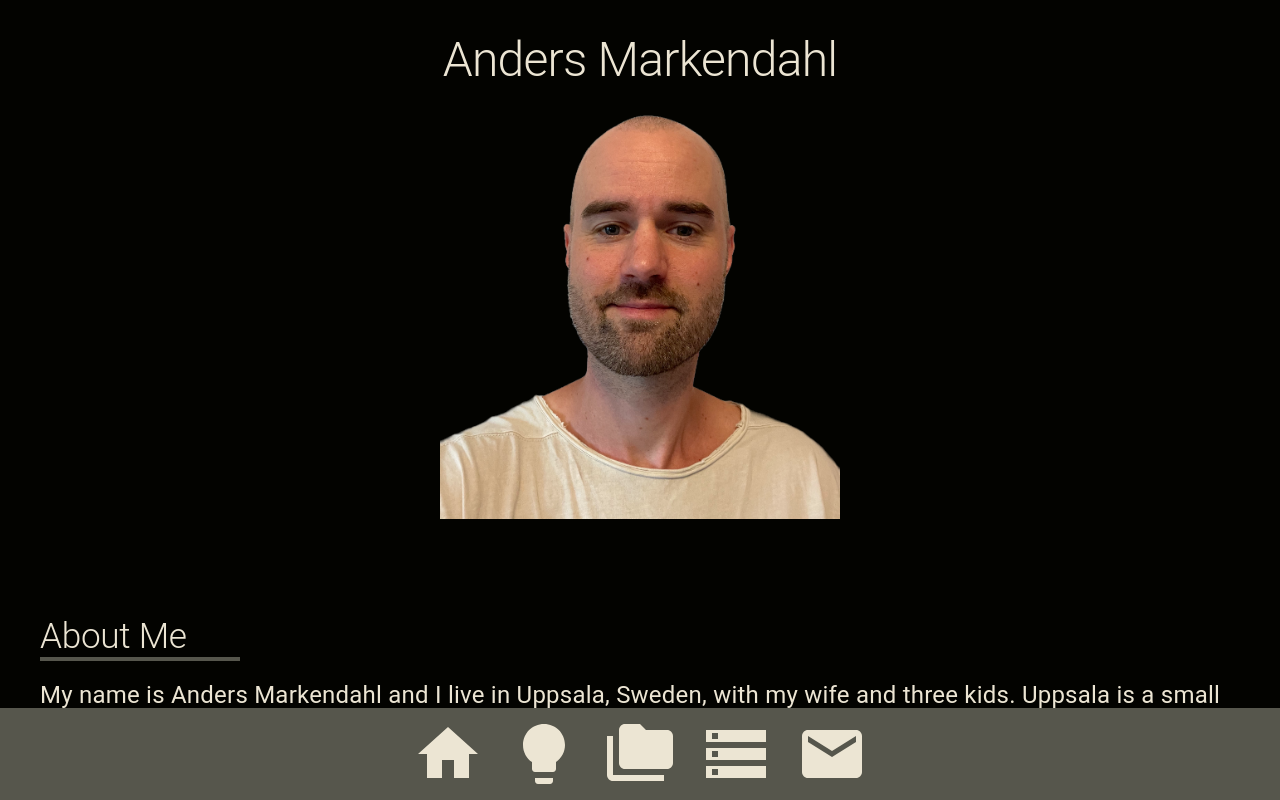
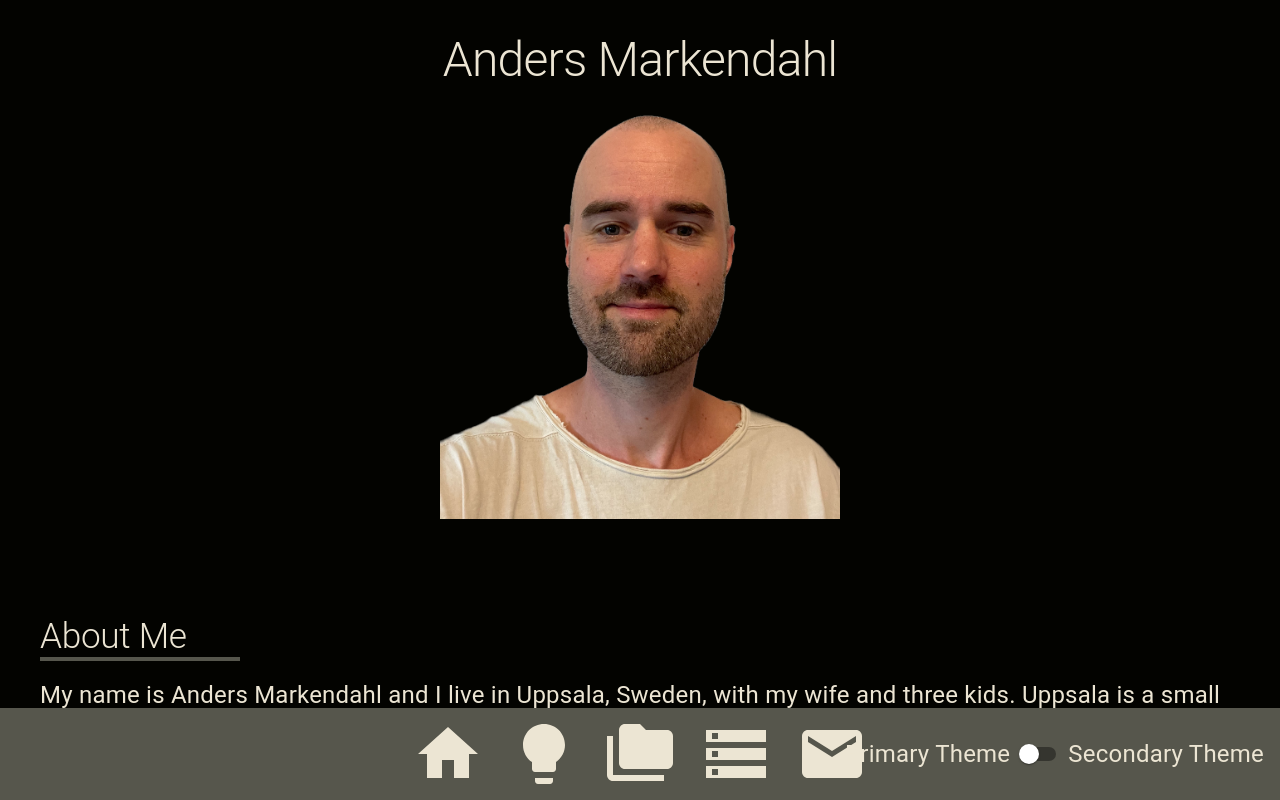
Before and after one commit to andersmarkendahl/andersmarkendahl.github.io, a React app: page / in a window 1280 px wide. Shown: the top 800 px of the page. Built offline with nearby package versions, Linux system fonts and the light colour scheme.

Commit message:
Add ThemeToggle

```diff
--- a/src/App.tsx
+++ b/src/App.tsx
@@ -1,9 +1,9 @@
 /** @jsx jsx */
 import { jsx } from '@emotion/react'
-import { CssBaseline, Stack, Typography, ThemeProvider, createTheme } from '@mui/material'
-
+import { useState } from 'react'
+import { CssBaseline, Stack, Switch, Typography, ThemeProvider } from '@mui/material'
 import profileImg from './sections/images/profile.png'
-import { themeOptions } from './components/Theme'
+import { primaryTheme, secondaryTheme } from './components/Theme'
 import { Navigation } from './components/Navigation'
 import { Contact } from './sections/Contact'
 import { Server } from './sections/Server'
@@ -12,9 +12,15 @@ import { Skills } from './sections/Skills'
 import { Myself } from './sections/Myself'
 
 export const App = () => {
-  const theme = createTheme(themeOptions)
+  const [currentTheme, setCurrentTheme] = useState(primaryTheme)
+
+  const toggleTheme = () => {
+    const newTheme = currentTheme === primaryTheme ? secondaryTheme : primaryTheme
+    setCurrentTheme(newTheme)
+  }
+
   return (
-    <ThemeProvider theme={theme}>
+    <ThemeProvider theme={currentTheme}>
       <CssBaseline />
       <div
         css={{
@@ -53,7 +59,19 @@ export const App = () => {
           <Contact id='contact' />
         </Stack>
       </div>
-      <Navigation />
+      <Navigation>
+        <div
+          css={{
+            display: 'flex',
+            alignItems: 'center',
+            justifyContent: 'center',
+          }}
+        >
+          <Typography>Primary Theme</Typography>
+          <Switch checked={currentTheme === secondaryTheme} onChange={toggleTheme} />
+          <Typography>Secondary Theme</Typography>
+        </div>
+      </Navigation>
     </ThemeProvider>
   )
 }
--- a/src/components/Navigation.tsx
+++ b/src/components/Navigation.tsx
@@ -25,7 +25,7 @@ const NavItem = ({ section, description, icon }: Props) => {
   )
 }
 
-export const Navigation = () => {
+export const Navigation = ({ children }: { children: ReactNode }) => {
   const { palette } = useTheme()
   const navBarColor = palette.action.disabled
   const iconStyle = {
@@ -55,6 +55,7 @@ export const Navigation = () => {
         backgroundColor: navBarColor,
         display: 'flex',
         justifyContent: 'center',
+        alignItems: 'center',
       }}
     >
       {navigationData.map((data) => (
@@ -62,6 +63,15 @@ export const Navigation = () => {
           <NavItem section={data.section} description={data.description} icon={data.icon} />
         </div>
       ))}
+      <div
+        css={{
+          position: 'absolute',
+          right: 0,
+          marginRight: '16px',
+        }}
+      >
+        {children}
+      </div>
     </div>
   )
 }
--- a/src/components/Theme.tsx
+++ b/src/components/Theme.tsx
@@ -1,6 +1,6 @@
-import { ThemeOptions } from '@mui/material'
+import { createTheme, ThemeOptions } from '@mui/material'
 
-export const themeOptions: ThemeOptions = {
+const primaryThemeOptions: ThemeOptions = {
   palette: {
     primary: {
       main: '#ece5d3',
@@ -85,3 +85,92 @@ export const themeOptions: ThemeOptions = {
     },
   },
 }
+
+const secondaryThemeOptions: ThemeOptions = {
+  palette: {
+    primary: {
+      main: '#dbc8da',
+    },
+    secondary: {
+      main: '#665866',
+    },
+    background: {
+      default: '#000000',
+      paper: '#1a0014',
+    },
+    text: {
+      primary: '#dbc8da',
+    },
+    divider: '#443d45',
+    action: {
+      hover: '#665866',
+      hoverOpacity: 0.3,
+      disabled: '#443d45',
+    },
+  },
+  typography: {
+    body1: {
+      fontSize: '1.5rem',
+      '@media (max-width:600px)': {
+        fontSize: '1.0rem', // Font size for screens <= 600px width
+      },
+    },
+    h1: {
+      fontSize: '3rem',
+      '@media (max-width:600px)': {
+        fontSize: '1.5em', // Font size for screens <= 600px width
+      },
+    },
+    h2: {
+      fontSize: '2.2rem',
+      '@media (max-width:600px)': {
+        fontSize: '1.5rem', // Font size for screens <= 600px width
+      },
+    },
+    h3: {
+      fontSize: '1.7rem',
+      '@media (max-width:600px)': {
+        fontSize: '1.5rem', // Font size for screens <= 600px width
+      },
+    },
+  },
+  components: {
+    MuiTooltip: {
+      styleOverrides: {
+        tooltip: {
+          color: '#dbc8da',
+          fontSize: '1.5rem',
+        },
+      },
+    },
+    MuiImageListItemBar: {
+      styleOverrides: {
+        title: {
+          fontSize: '1.3em',
+          lineHeight: '1.3',
+        },
+        subtitle: {
+          fontSize: '1.1em',
+          lineHeight: '1.1',
+        },
+      },
+    },
+    MuiButton: {
+      styleOverrides: {
+        text: {
+          fontSize: '1.3rem',
+        },
+      },
+    },
+    MuiAlert: {
+      styleOverrides: {
+        standardWarning: {
+          fontSize: '1.3rem',
+        },
+      },
+    },
+  },
+}
+
+export const primaryTheme = createTheme(primaryThemeOptions)
+export const secondaryTheme = createTheme(secondaryThemeOptions)
```
